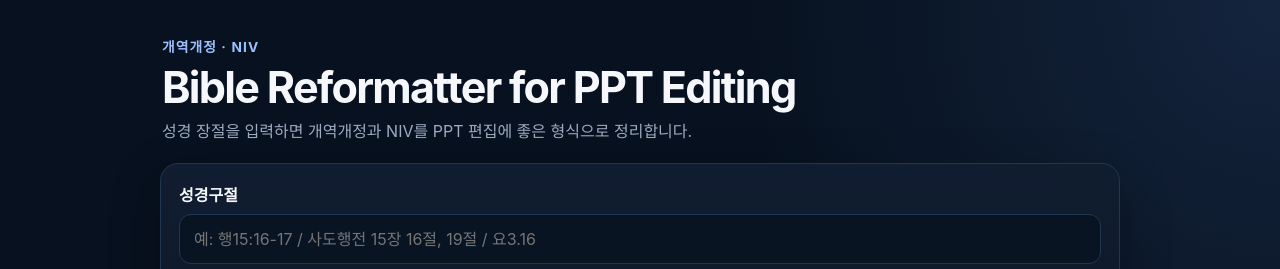
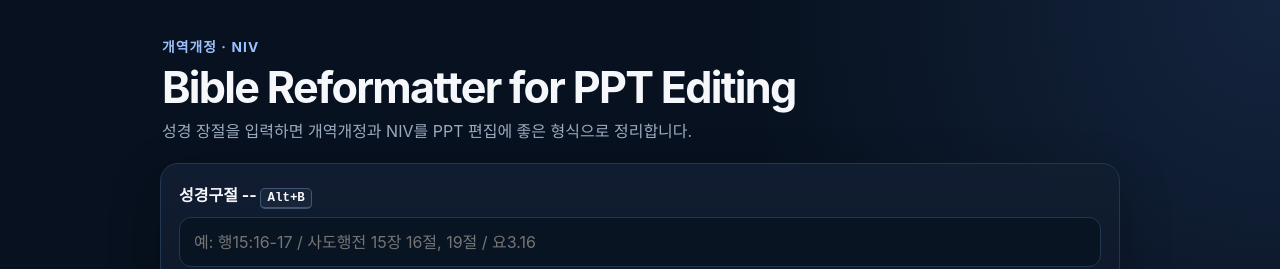
Before and after one commit to aimhighjb/bible-reformatter-web, a website: page index.html in a window 1280 px wide. Shown: the top 269 px of the page. Drawn offline with Linux system fonts and the light colour scheme.

Commit message:
Update index.html

```diff
--- a/index.html
+++ b/index.html
@@ -19,7 +19,7 @@
     </section>
 
     <section class="panel input-panel">
-      <label for="reference">성경구절</label>
+      <label for="reference">성경구절  -- <kbd>Alt+B</kbd> </label>
       <input id="reference" autocomplete="off" spellcheck="false"
              placeholder="예: 행15:16-17 / 사도행전 15장 16절, 19절 / 요3.16" />
       <div class="input-hint">
```
